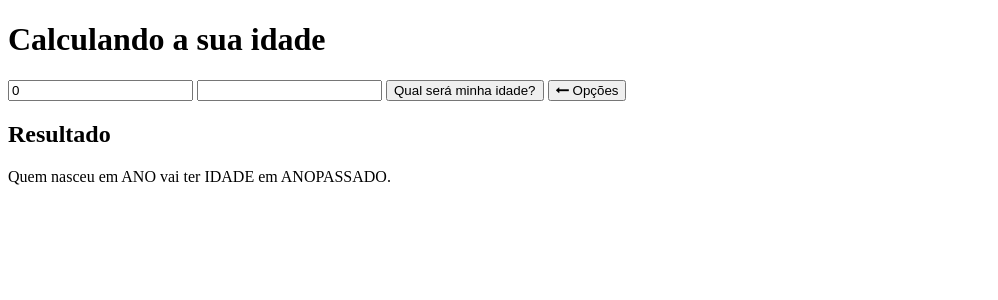
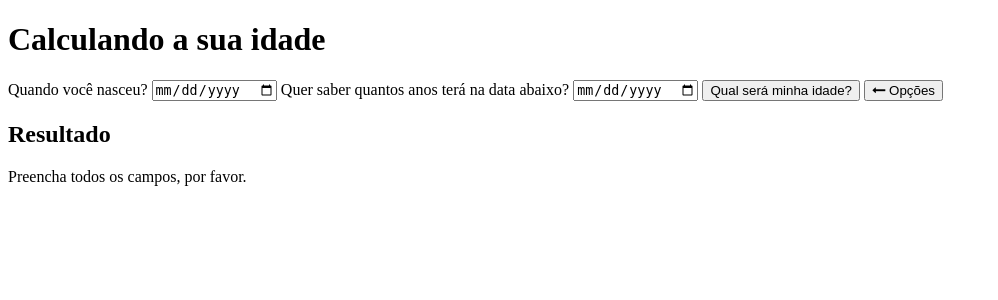
Before and after one commit to VenomGu/cursophp, a PHP site: page /desafio10.php in a window 1280 px wide. Shown: the top 300 px of the page, without its empty margins (0-998 px from the left). Run offline with PHP 8.4, Linux system fonts and the light colour scheme.

Commit message:
Desafio 10 feito

```diff
--- a/desafios/desafio10.php
+++ b/desafios/desafio10.php
@@ -13,10 +13,10 @@
     <main>
         <h1>Calculando a sua idade</h1>
         <form action="<?=$_SERVER['PHP_SELF']; ?>" method="get">
-            <label for="Em que ano você nasceu?"></label>
-            <input type="number" name="ano" id="idano" value="0">
-            <label for="Quer saber sua idade em que ano? (Atualmente estamos em 2024)"></label>
-            <input type="number" name="data" id="iddata">
+            <label for="ano">Quando você nasceu?</label>
+            <input type="date" name="nascimento" id="idnascimento" required>
+            <label for="data"> Quer saber quantos anos terá na data abaixo?</label>
+            <input type="date" name="data" id="iddata" required>
             <input type="submit" value="Qual será minha idade?">
             <a href="../desafios">
                 <button type="button">
@@ -30,7 +30,20 @@
     <section>
         <h2>Resultado </h2>
         <?php
-        echo "Quem nasceu em ANO vai ter IDADE em ANOPASSADO.";
+        $nascimento = $_REQUEST["nascimento"] ?? 0;
+        $data = $_REQUEST["data"] ?? 0;
+        $idade = date("Y", strtotime($data)) - date("Y", strtotime($nascimento));
+        $dias = date("d", strtotime($data)) - date("d", strtotime($nascimento));
+        $meses = date("m", strtotime($data)) - date("m", strtotime($nascimento));
+        if ($nascimento && $data && $nascimento < $data) {
+        echo "Quem nasceu em <strong>". date( " d/m/Y", strtotime($nascimento)) ." </strong> vai ter <strong>" .$idade . "</strong> anos, <strong>" . abs($dias) . "</strong> dias e <strong>" . abs($meses) . "</strong> mês de idade na data <strong>". date("d/m/Y", strtotime($data))."</strong>.";
+        } elseif ($nascimento > $data) {
+            echo "A data de nascimento deve ser <strong> menor </strong> que a data desejada.";
+        }
+        else {
+            echo "Preencha todos os campos, por favor.";
+        }
+
         ?>
     </section>
 
--- a/desafios/desafio9.php
+++ b/desafios/desafio9.php
@@ -37,9 +37,9 @@
             $mediaSimples = ($valor1 + $valor2) / 2;
             $mediaPonderada = ($valor1 * $peso1 + $valor2 * $peso2) / ($peso1 + $peso2);
             echo "<br/>";
-            echo "<h2>Analisando os valores :</h2>";
+            echo "<h3>Analisando os valores :</h3>";
             echo "<br/>";
-            echo "A <strong> Média Aritimética Simples </strong> entre os valores <strong> $valor1 e $valor2 </strong> é igual a <strong> $mediaSimples </strong>";
+            echo " A <strong> Média Aritimética Simples </strong> entre os valores <strong> $valor1 e $valor2 </strong> é igual a <strong> $mediaSimples </strong>";
             echo "<br/>";
             echo "<p>A <strong> Média Aritimética Ponderada </strong>o peso 1 é <strong> $peso1% </strong> e o peso 2 é <strong> $peso2% </strong> então a média ponderada é <strong> $mediaPonderada </strong> </ul></p>";
             ?>
```
